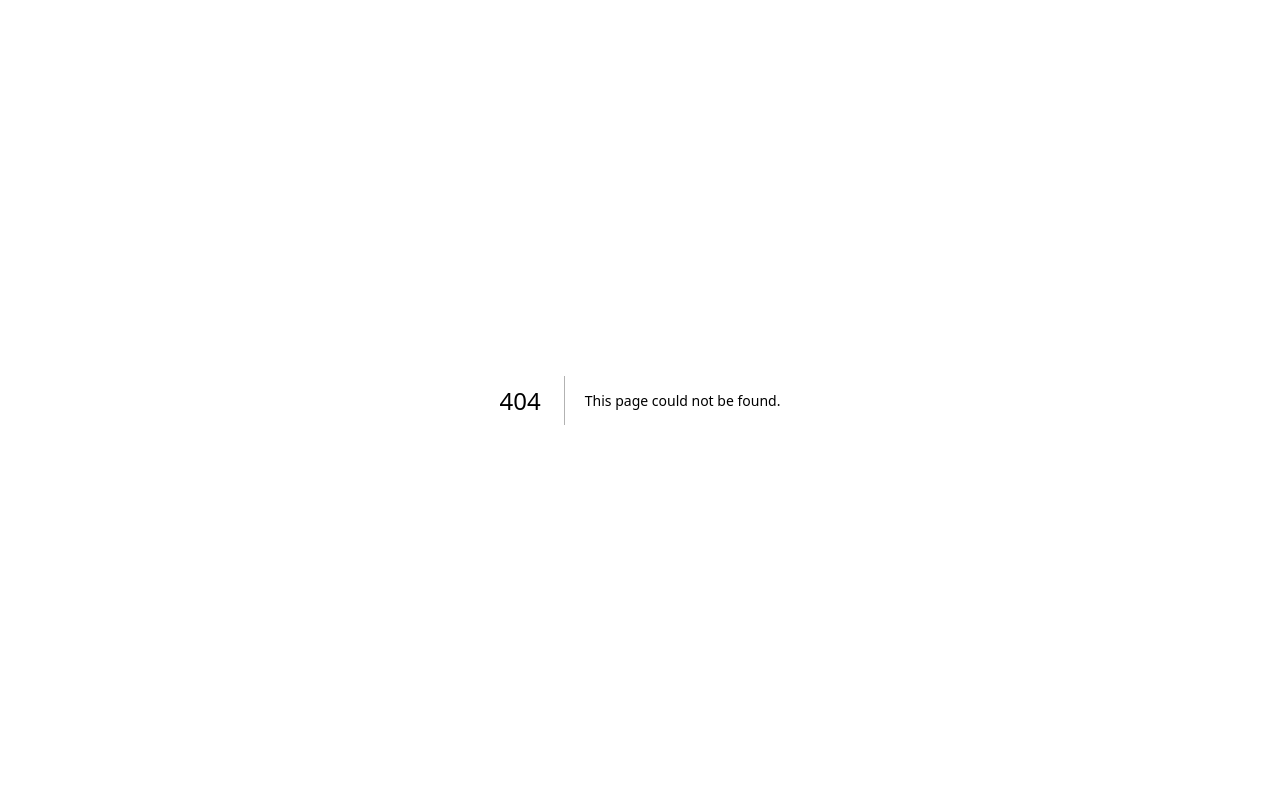
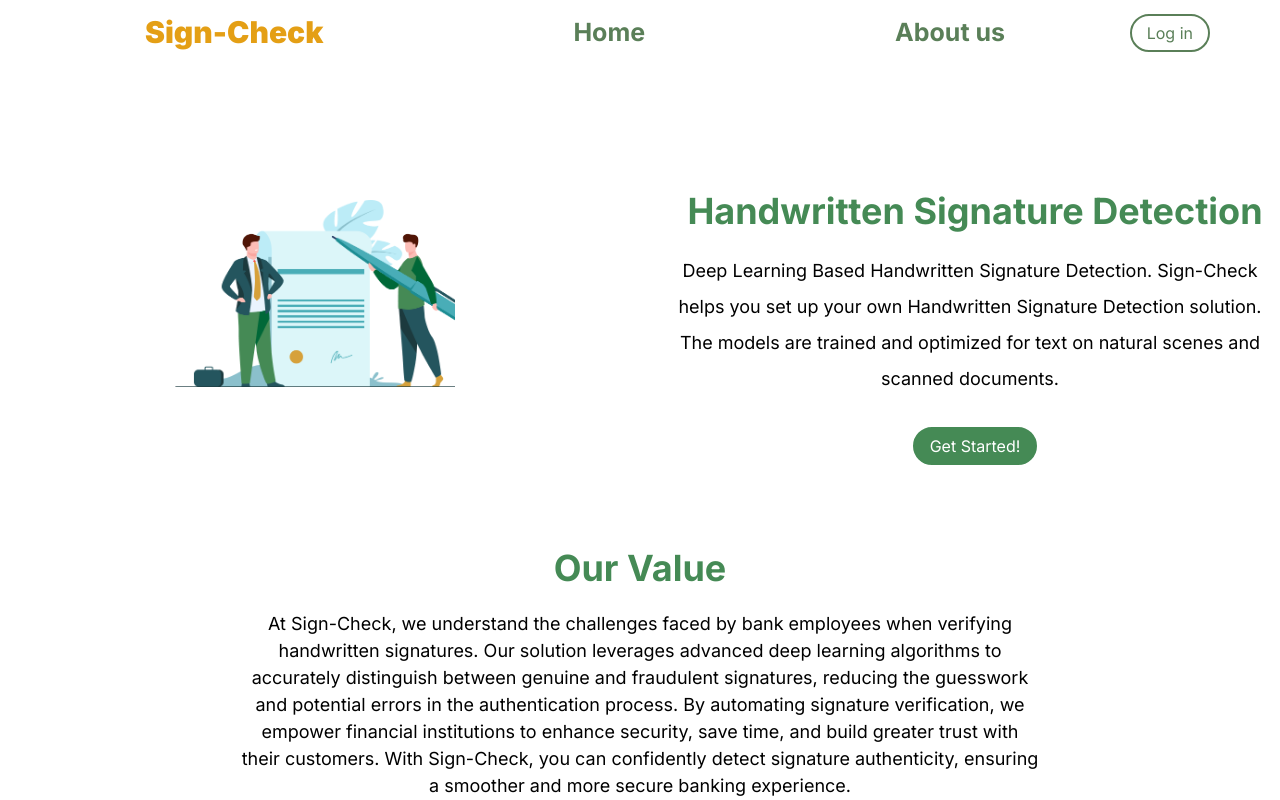
Before and after one commit to Group8-AI/G8-AI-Project, a Next.js app: page /about in a window 1280 px wide. Before the commit this address had no page. Shown: the top 800 px of the page. Built offline with nearby package versions, Linux system fonts and the light colour scheme.

Commit message:
mainpage about done

```diff
--- /dev/null
+++ b/src/app/about/layout.jsx
@@ -0,0 +1,11 @@
+
+
+export default function RootLayout({ children }) {
+    return (
+      <html lang="en">
+        <body >
+          {children}
+        </body>
+      </html>
+    );
+  }
--- /dev/null
+++ b/src/app/about/page.jsx
@@ -0,0 +1,114 @@
+"use client";
+import Header from "@/components/header";
+import Footer from "@/components/footer";
+import img1 from "@/img/Layer_1.png";
+
+import Image from 'next/image';
+const AboutPage = () => {
+    console.log(img1)
+    return (
+    <>
+    <div className=" text-[#015109]">
+      <Header />
+      <div className="container mx-auto mt-10" style={{paddingTop:'100px',paddingBottom:'100px'}}>
+      <div
+            className="top flex"
+            style={{
+              display: "flex",
+              alignItems: "center",
+              justifyContent: "center",
+              gap: "20px",
+              marginBottom: "50px",
+            }}
+          >
+      <div
+              className="left"
+              style={{
+                flex: "1 1 50%",
+                display: "flex",
+                justifyContent: "center",
+                paddingRight: "20px",
+              }}
+            >
+      <div className="img" style={{ }}>
+      <Image
+                src={img1}
+                alt="Layer 1"
+                layout="intrinsic"
+                width={400}
+                height={300}
+                style={{
+                  objectFit: "contain",
+                  maxWidth: "300px", // Đặt kích thước tối đa của hình
+                  height: "auto",
+                }}
+              />
+
+          </div>
+        </div>
+        <div className="right" style={{ flex: "1 1 50%", paddingLeft: "20px",alignItems: "center", // Căn giữa theo chiều ngang
+            justifyContent: "center", // Căn giữa theo chiều dọc
+            textAlign: "center"}}>
+        <h1
+            style={{
+              fontWeight: "700",
+              fontSize: "36px",
+              color: "#458A55",
+              lineHeight: "1.2",
+              paddingTop:'50px'
+            }}
+          >
+            Handwritten Signature Detection
+          </h1>
+          <p
+            style={{
+              fontSize: "18px",
+              color: "#000000",
+              lineHeight: "2",
+              maxWidth: "600px",
+              textAlignmentsVertical:'center',
+              paddingTop:'20px'
+            }}
+          >
+            Deep Learning Based Handwritten Signature Detection. Sign-Check helps you set up your own Handwritten Signature Detection solution. The models are trained and optimized for text on natural scenes and scanned documents.
+          </p>
+          <div className="button" style={{paddingTop:'30px',height:'50px'}}>
+            <button style={{border: '2px solid #458A55',borderRadius: '20px',padding: '5px 15px',background: '#458A55',color: '#FFFFFF',fontSize: '16px',cursor: 'pointer'}}> <a href="/login"> Get Started!</a></button>
+          </div>
+        </div></div>
+        <div className="ourvalue" style={{ textAlign: "center" }}>
+            <h1
+              style={{
+                fontWeight: "700",
+                fontSize: "36px",
+                color: "#458A55",
+                lineHeight: "1.2",
+                paddingTop: "50px",
+                marginBottom: "20px",
+              }}
+            >
+              Our Value
+            </h1>
+            <p
+              style={{
+                fontSize: "18px",
+                color: "#000000",
+                lineHeight: "1.5",
+                maxWidth: "800px",
+                margin: "0 auto",
+              }}
+            >At Sign-Check, we understand the challenges faced by bank employees when verifying handwritten signatures. Our solution leverages advanced deep learning algorithms to accurately distinguish between genuine and fraudulent signatures, reducing the guesswork and potential errors in the authentication process. By automating signature verification, we empower financial institutions to enhance security, save time, and build greater trust with their customers. With Sign-Check, you can confidently detect signature authenticity, ensuring a smoother and more secure banking experience.
+            </p>
+          </div>
+
+
+
+      </div>
+      <Footer/>
+    </div>
+
+    </>
+    );
+};
+
+export default AboutPage;
--- a/src/app/page.jsx
+++ b/src/app/page.jsx
@@ -2,54 +2,59 @@
 import Header from "@/components/header";
 import Footer from "@/components/footer";
 import img1 from "@/img/Layer_1.png";
-import { getUser, isLogined } from "@/utils/helper";
-import ProductComponent from "@/components/product-component";
-import { callAPI } from "@/utils/api-caller";
-import { useEffect, useState } from "react";
-import { useSearchParams, usePathname, useRouter } from "next/navigation";
+
 import Image from 'next/image';
-const pageSize = 9;  // Set page size to 9
-
-const ProductsPage = () => {
-  const [bestSellers, setBestSellers] = useState([]);
-  const [products, setProducts] = useState([]);
-  const searchParams = useSearchParams();
-  const pathname = usePathname();
-  const [pageCount, setPageCount] = useState(1);
-  const router = useRouter();
 
 
-
-  const page = searchParams.get("page") !== null ? +searchParams.get("page") : 1;
-
-
-  // useEffect(() => {
-  //   fetchData();
-  //   console.log(getUser())
-  // }, [pathname, searchParams]);
-
+const MainPage = () => {
   console.log(img1)
   return (
     <>
     <div className=" text-[#015109]">
       <Header />
 
-      <div className="container mx-auto mt-10" style={{padding:'100px', display:'flex'}}>
-        <div className="left">
-          <div className="img">
-            <Image src={img1} width="100%" height="auto" alt="Layer 1" />
+      <div className="container mx-auto mt-10" style={{paddingTop:'100px', display:'flex',paddingBottom:'100px'}}>
+      <div className="left" style={{ flex: "1 1 50%", paddingRight: "20px" }}>
+      <div className="img" style={{ width: "100%", height: "auto" }}>
+      <Image
+                src={img1}
+                alt="Layer 1"
+                layout="responsive"
+                width={800}
+                height={600}
+                style={{ objectFit: "cover", width: "100%", height: "100%" }}
+              />
+
           </div>
         </div>
-        <div className="right">
-          <div style={{fontWeigt:'500', fontSize:'30px',color:'#458A55'}}>
-          Handwritten Signature Detection
-          </div>
-          <div className="" style={{fontSize:'20px',color:'#000000'}}>
-          Deep Learning Based Handwritten Signature Detection
-          Sign-Check  setup your own Handwritten Signature Detection solution. The models are trained and optimized for text on natural scene and scanned documents.
-          </div>
-          <div className="button">
-            <button style={{border: '2px solid #458A55',borderRadius: '20px',padding: '5px 15px',background: '#458A55',color: '#FFFFFF',fontSize: '16px',cursor: 'pointer'}}> Get started</button>
+        <div className="right" style={{ flex: "1 1 50%", paddingLeft: "20px",alignItems: "center", // Căn giữa theo chiều ngang
+            justifyContent: "center", // Căn giữa theo chiều dọc
+            textAlign: "center"}}>
+        <h1
+            style={{
+              fontWeight: "700",
+              fontSize: "36px",
+              color: "#458A55",
+              lineHeight: "1.2",
+              paddingTop:'50px'
+            }}
+          >
+            Handwritten Signature Detection
+          </h1>
+          <p
+            style={{
+              fontSize: "18px",
+              color: "#000000",
+              lineHeight: "2",
+              maxWidth: "600px",
+              textAlignmentsVertical:'center',
+              paddingTop:'20px'
+            }}
+          >
+            Deep Learning Based Handwritten Signature Detection. Sign-Check helps you set up your own Handwritten Signature Detection solution. The models are trained and optimized for text on natural scenes and scanned documents.
+          </p>
+          <div className="button" style={{paddingTop:'30px',height:'50px'}}>
+            <button style={{border: '2px solid #458A55',borderRadius: '20px',padding: '5px 15px',background: '#458A55',color: '#FFFFFF',fontSize: '16px',cursor: 'pointer'}}><a href="/login"> Get Started!</a></button>
           </div>
         </div>
 
@@ -62,4 +67,4 @@ const ProductsPage = () => {
   );
 };
 
-export default ProductsPage;
+export default MainPage;
--- a/src/components/header.jsx
+++ b/src/components/header.jsx
@@ -24,8 +24,10 @@ const Header = () => {
         </a>
       </nav>
       <div style={styles.loginButtonWrapper}>
+
         {shouldShowLoginButton && (
-          <button style={styles.loginButton}>Log in</button>
+          <button style={styles.loginButton}>
+            <a href="/login"> Log in</a></button>
         )}
       </div>
     </header>
```
